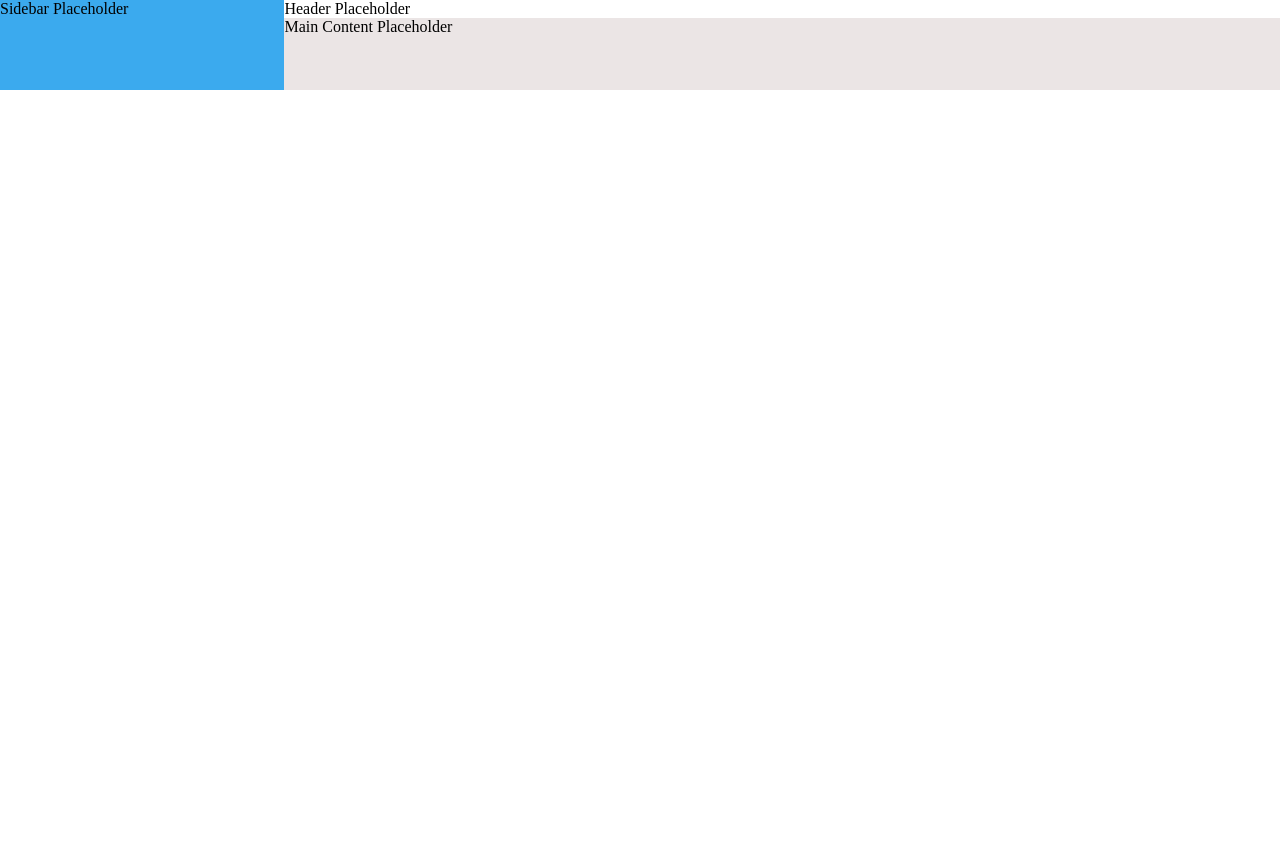
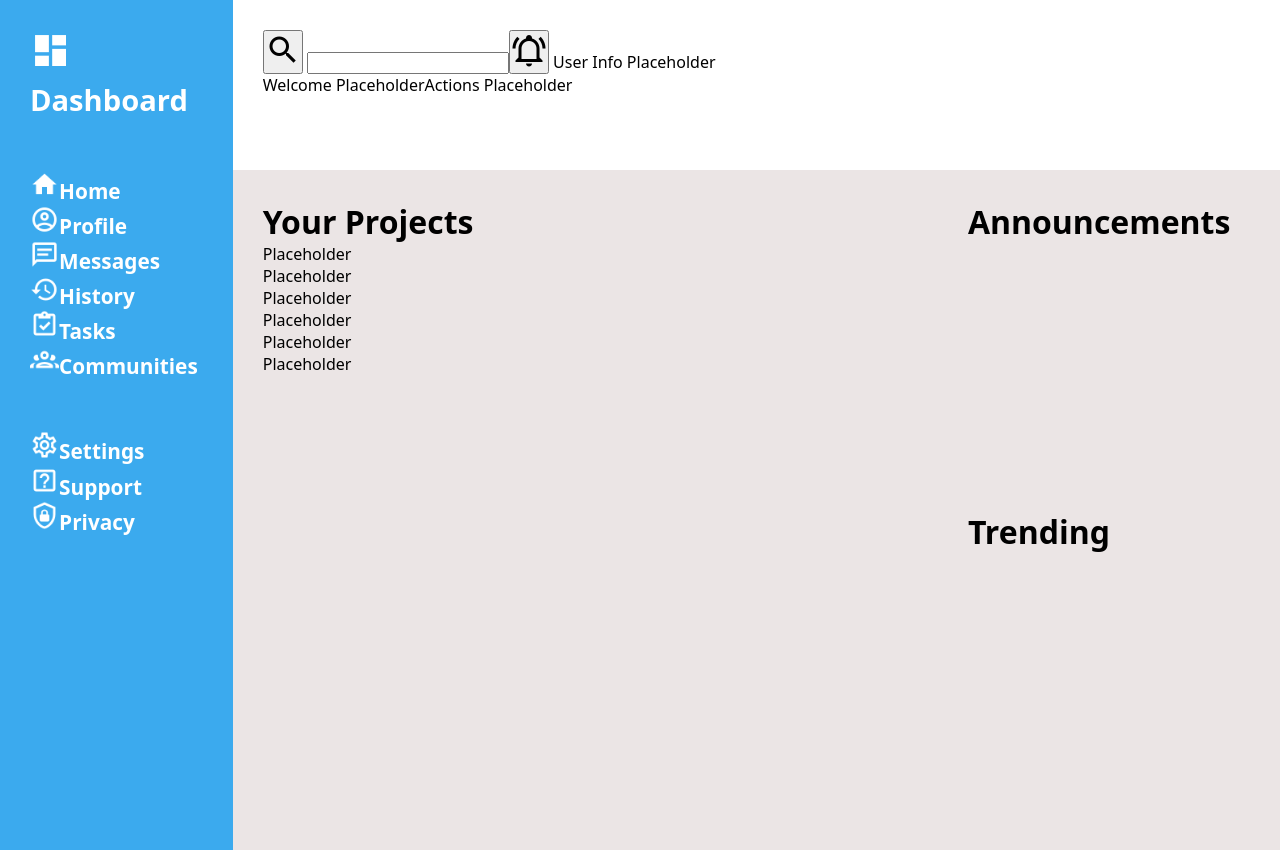
Before and after one commit to crzhang94/admin-dashboard, a plain HTML site: page index.html in a window 1280 px wide. Before the commit the page ends 800 px from the top, so only its background shows below. Drawn offline with Linux system fonts and the light colour scheme.

Commit message:
Add icons and more styling

```diff
--- a/index.html
+++ b/index.html
@@ -7,17 +7,60 @@
     <link rel="stylesheet" href="styles.css">
     <title>Admin Dashboard</title>
 </head>
+
 <body>
     <header class="header">
-        <p>Header Placeholder</p>
+        <div class="header-top">
+            <div id="searchbar">
+                <button id="search"><img src="images/magnify.png"></button>
+                <input type="search" id="searchbar" name="searchbar">
+            </div>
+            <div class="user-info">
+                <button id="alerts"><img src="images/bell-ring-outline.png"></button>
+                User Info Placeholder
+            </div>
+        </div>
+        <div class="header-bottom">
+            <div id="welcome">Welcome Placeholder</div>
+            <div id="actions">Actions Placeholder</div>
+        </div>
     </header>
 
     <div class="sidebar">
-        <p>Sidebar Placeholder</p>
+        <div id="dashboard"><img src="images/view-dashboard.png">Dashboard</div>
+        <div class="nav-main">
+            <div id="home"><img src="images/home.png">Home</div>
+            <div id="profile"><img src="images/account-circle-outline.png">Profile</div>
+            <div id="messages"><img src="images/message-text-outline.png">Messages</div>
+            <div id="history"><img src="images/history.png">History</div>
+            <div id="tasks"><img src="images/clipboard-check-outline.png">Tasks</div>
+            <div id="communities"><img src="images/account-group-outline.png">Communities</div>
+        </div>
+        <div class="nav-secondary">
+            <div id="settings"><img src="images/cog-outline.png">Settings</div>
+            <div id="support"><img src="images/help-box-outline.png">Support</div>
+            <div id="privacy"><img src="images/shield-lock-outline.png">Privacy</div>
+        </div>
     </div>
 
     <main class="main-content">
-        <p>Main Content Placeholder</p>
+        <div id="projects">
+            <h1>Your Projects</h1>
+            <div class="project-cards">
+                <div id="card1">Placeholder</div>
+                <div id="card2">Placeholder</div>
+                <div id="card3">Placeholder</div>
+                <div id="card4">Placeholder</div>
+                <div id="card5">Placeholder</div>
+                <div id="card6">Placeholder</div>
+            </div>
+        </div>
+        <div id="announcements">
+            <h1>Announcements</h1>
+        </div>
+        <div id="trending">
+            <h1>Trending</h1>
+        </div>
     </main>
 </body>
 </html>
--- a/styles.css
+++ b/styles.css
@@ -2,26 +2,67 @@
 	box-sizing: border-box;
     margin: 0;
     padding: 0;
+    font-family: system-ui, -apple-system, BlinkMacSystemFont, 'Segoe UI', Roboto, Oxygen, Ubuntu, Cantarell, 'Open Sans', 'Helvetica Neue', sans-serif;
 }
 
 body {
     display: grid;
-    grid-template-columns: 1fr 3.5fr;
+    grid-template-columns: 1fr 4.5fr;
     grid-template-rows: 1fr 2fr 2fr;
 }
 
 .header {
     background-color: white;
     grid-column: 2 / 3;
+    display: grid;
+    grid-template: 1fr 1.5fr / 2fr 1fr;
+    padding: 30px;
+}
+
+.header-top {
+    grid-row: 1 / 2;
+    display: flex;
+}
+
+.header-bottom {
+    grid-row: 2 / 3;
+    display: flex;
 }
 
 .sidebar {
     background-color: #3baaee;
+    color: white;
+    font-weight: bold;
+    font-size: 1.3rem;
     grid-row: 1 / 4;
+    display: flex;
+    flex-direction: column;
+    gap: 50px;
+    padding: 30px;
+}
+
+#dashboard {
+    font-size: 1.4em;
+}
+
+#dashboard img {
+    height: 1.4em;
+}
+
+.nav-main img,
+.nav-secondary img {
+    height: 1.4em;
 }
 
 .main-content {
     background-color: rgb(235, 229, 229);
     grid-column: 2 / 3;
     grid-row: 2 / 4;
+    display: grid;
+    grid-template: 1fr 1fr / 2.5fr 1fr;
+    padding: 30px;
 }
+
+#projects {
+    grid-area: 1 / 1 / 3 / 2;
+}
```
Also changed, not shown: images/account-circle-outline.png (added), images/account-group-outline.png (added), images/bell-ring-outline.png (added), images/clipboard-check-outline.png (added), images/cog-outline.png (added), images/help-box-outline.png (added), images/history.png (added), images/home.png (added), images/magnify.png (added), images/message-text-outline.png (added), images/shield-lock-outline.png (added), images/view-dashboard.png (added).
